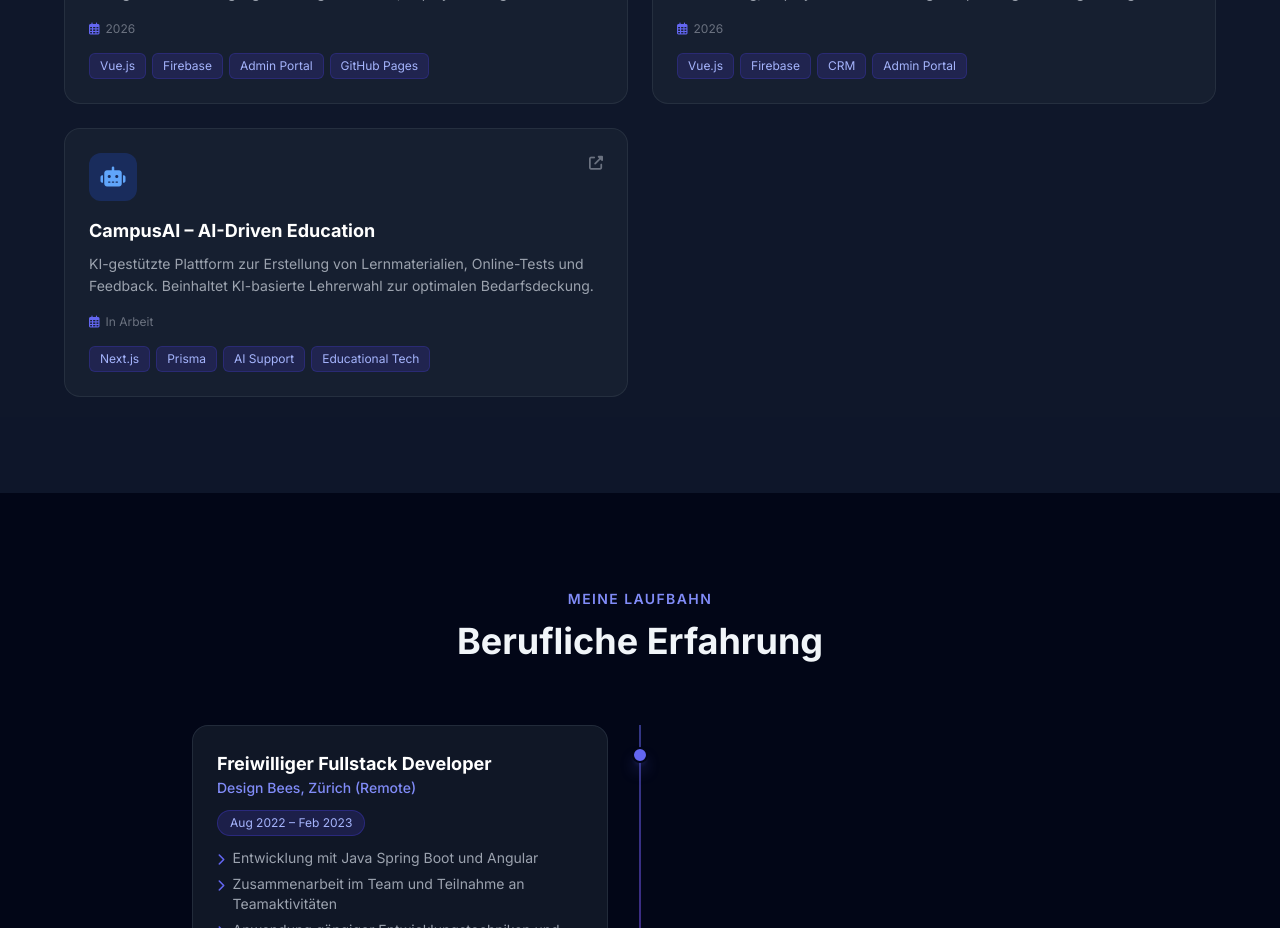
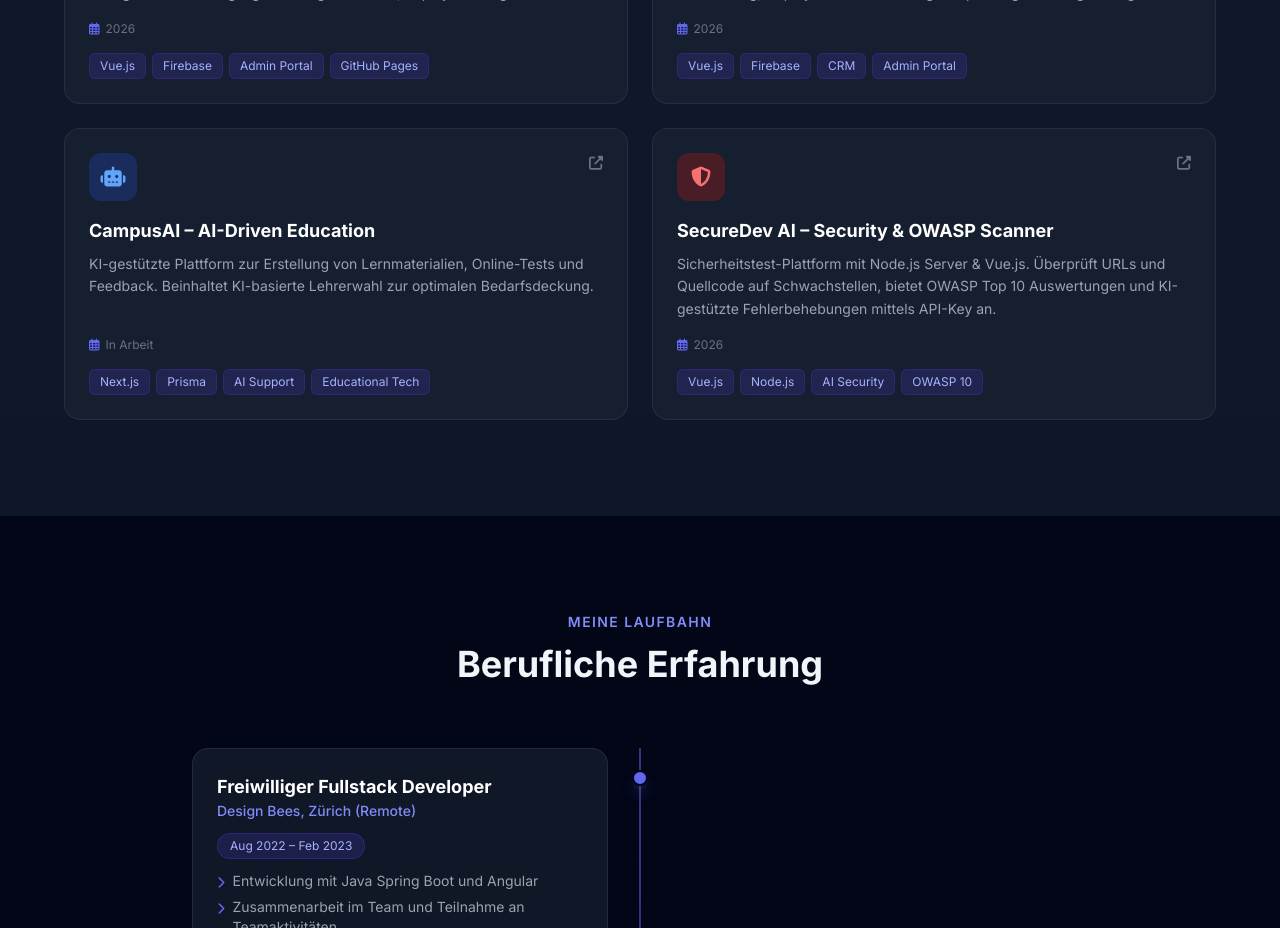
Before and after one commit to cumathka/cumakaya, a Vue app: page / in a window 1280 px wide. Shown: the part 3140-4068 px from the top of the page. Built offline with nearby package versions, Linux system fonts and the light colour scheme.

Commit message:
sec project added

```diff
--- a/src/composables/useLanguage.js
+++ b/src/composables/useLanguage.js
@@ -306,6 +306,16 @@ const translations = {
           tags: ["Next.js", "Prisma", "AI Support", "Educational Tech"],
           link: "https://www.campusai.ch",
         },
+        {
+          title: "SecureDev AI – Security & OWASP Scanner",
+          desc: "Sicherheitstest-Plattform mit Node.js Server & Vue.js. Überprüft URLs und Quellcode auf Schwachstellen, bietet OWASP Top 10 Auswertungen und KI-gestützte Fehlerbehebungen mittels API-Key an.",
+          date: "2026",
+          icon: "fas fa-shield-alt",
+          iconBg: "bg-red-900/50",
+          iconColor: "text-red-400",
+          tags: ["Vue.js", "Node.js", "AI Security", "OWASP 10"],
+          link: "https://secure-dev-ai.vercel.app/",
+        },
       ],
     },
     experience: {
@@ -514,6 +524,16 @@ const translations = {
           tags: ["Next.js", "Prisma", "AI Support", "Educational Tech"],
           link: "https://www.campusai.ch",
         },
+        {
+          title: "SecureDev AI – Security & OWASP Scanner",
+          desc: "Security testing platform built with Node.js & Vue.js. Scans URLs and source code for vulnerabilities, provides OWASP Top 10 issue evaluation, and offers AI-driven remediation suggestions via API.",
+          date: "2026",
+          icon: "fas fa-shield-alt",
+          iconBg: "bg-red-900/50",
+          iconColor: "text-red-400",
+          tags: ["Vue.js", "Node.js", "AI Security", "OWASP 10"],
+          link: "https://secure-dev-ai.vercel.app/",
+        },
       ],
     },
     experience: {
@@ -720,6 +740,16 @@ const translations = {
           iconColor: "text-blue-400",
           tags: ["Next.js", "Prisma", "AI Support", "EdTech"],
           link: "https://www.campusai.ch",
+        },
+        {
+          title: "SecureDev AI – Sécurité et Scanner OWASP",
+          desc: "Plateforme de tests de sécurité avec serveur Node.js & Vue.js. Analyse les URL et le code source à la recherche de failles, évalue les problèmes du top 10 de l'OWASP et propose des suggestions de résolution par l'IA via des clés API.",
+          date: "2026",
+          icon: "fas fa-shield-alt",
+          iconBg: "bg-red-900/50",
+          iconColor: "text-red-400",
+          tags: ["Vue.js", "Node.js", "AI Security", "OWASP 10"],
+          link: "https://secure-dev-ai.vercel.app/",
         },
       ],
     },
@@ -929,6 +959,21 @@ const translations = {
           tags: ["Next.js", "Prisma", "AI Desteği", "Eğitim Teknolojileri"],
           link: "https://www.campusai.ch",
         },
+        {
+          title: "SecureDev AI – Güvenlik ve OWASP Tarayıcı",
+          desc: "Node.js sunucusu ve Vue.js ile geliştirilmiş web güvenlik test platformu. URL ve kaynak kodlarındaki güvenlik açıklarını tarar, OWASP Top 10 değerlendirmeleri yapar ve API anahtarı kullanılarak yapay zeka destekli düzeltme önerileri sunar.",
+          date: "2026",
+          icon: "fas fa-shield-alt",
+          iconBg: "bg-red-900/50",
+          iconColor: "text-red-400",
+          tags: [
+            "Vue.js",
+            "Node.js",
+            "Yapay Zeka Destekli Güvenlik",
+            "OWASP 10",
+          ],
+          link: "https://secure-dev-ai.vercel.app/",
+        },
       ],
     },
     experience: {
```
Also changed, not shown: 5 other files (tests, documents, lock files or other folders).
